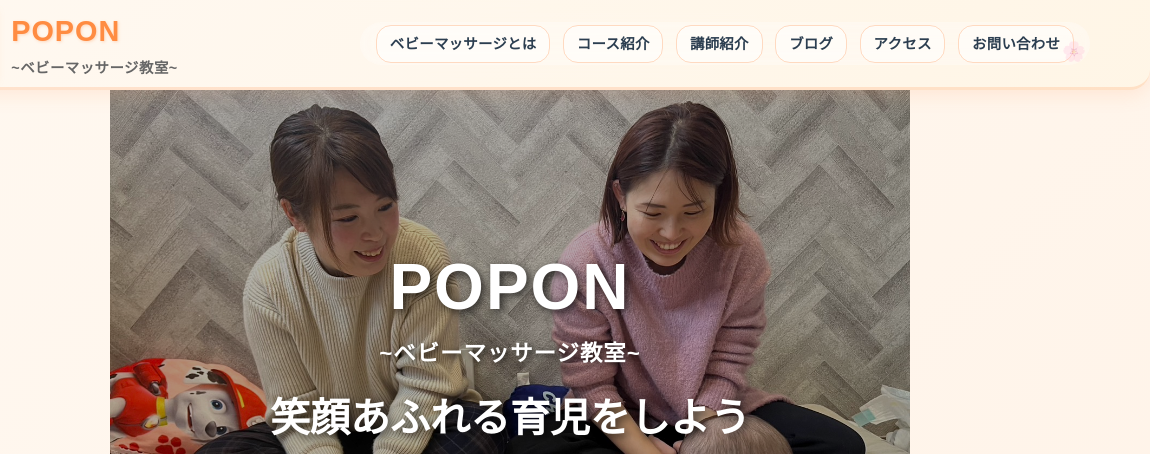
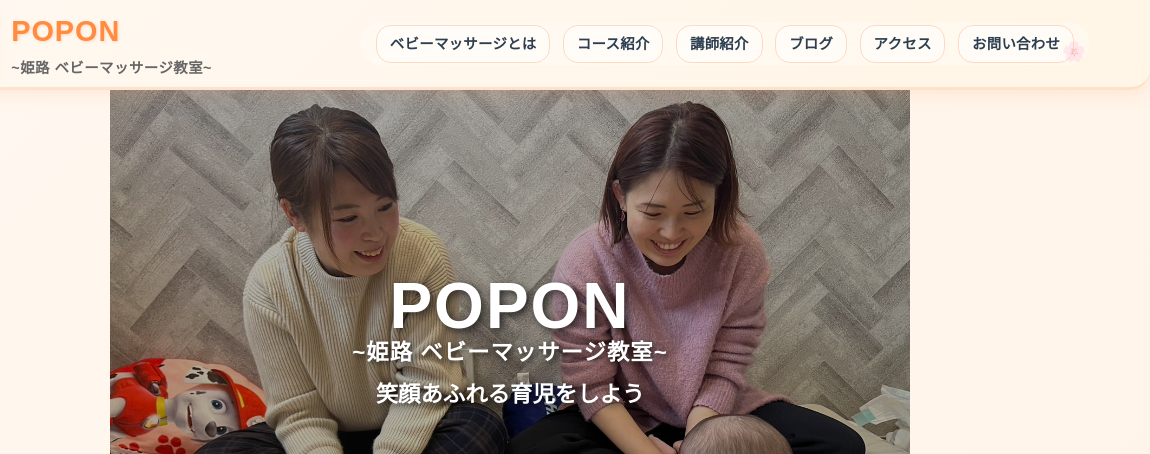
Before and after one commit to higejori/popon-baby-massage, a plain HTML site: page src/index.html in a window 1280 px wide. Shown: the top 454 px of the page, 130-1280 px from the left. Drawn offline with Linux system fonts and the light colour scheme.

Commit message:
サイト全体のコンテンツとデザインを改善
■ヘッダー・メインビジュアル
・「ベビーマッサージ教室」→「姫路 ベビーマッサージ教室」に変更

■メインビジュアル
・POPONとサブタイトルの行間を狭く調整（0.5rem→0.2rem）
・サブタイトルとメッセージの行間を調整（1.5rem→0.8rem）
・「笑顔あふれる育児をしよう」のフォントサイズを大幅縮小（2.5rem→1.4rem）

■ベビーマッサージとは
・オイル説明文を「赤ちゃんにやさしいオイルを使用」のみに簡略化
・画像はそのまま維持

■ブログ
・「ブログを見る」ボタンをinline-blockに変更
・width: autoで文字幅に合わせた横幅に調整
・中央揃えでレイアウト維持

🤖 Generated with [Claude Code](https://claude.ai/code)

Co-Authored-By: Claude <noreply@anthropic.com>

```diff
--- a/src/index.html
+++ b/src/index.html
@@ -57,7 +57,7 @@
                 <img src="images/POPON ロゴ.png" alt="POPON" class="logo-image">
                 <div class="logo-text">
                     <h1>POPON</h1>
-                    <p>~ベビーマッサージ教室~</p>
+                    <p>~姫路 ベビーマッサージ教室~</p>
                 </div>
             </div>
             <nav class="nav">
@@ -86,7 +86,7 @@
         <div class="hero-overlay">
             <div class="hero-text-container">
                 <h1 class="hero-title">POPON</h1>
-                <p class="hero-subtitle">~ベビーマッサージ教室~</p>
+                <p class="hero-subtitle">~姫路 ベビーマッサージ教室~</p>
                 <h2 class="hero-message">笑顔あふれる育児をしよう</h2>
             </div>
             <div class="hero-buttons">
@@ -159,7 +159,6 @@
                         </div>
                         <div class="oil-text-new">
                             <h4 class="oil-title">赤ちゃんにやさしいオイルを使用</h4>
-                            <p>ホホバオイルを使って、赤ちゃんのお肌を優しくマッサージします。オイルで滑らかにすることで、より心地よいマッサージができます。</p>
                         </div>
                     </div>
                 </div>
@@ -259,7 +258,9 @@
                     <h3>日々の様子をお届けしています</h3>
                     <p>POPONの日常や、ベビーマッサージの魅力、育児に関する情報などを定期的に更新しています。</p>
                     <p>レッスンの様子や赤ちゃんたちの可愛い瞬間なども写真とともにご紹介していますので、ぜひご覧ください。</p>
-                    <a href="https://ameblo.jp/tnk-babu/" target="_blank" class="btn btn-blog">ブログを見る</a>
+                    <div style="text-align: center;">
+                        <a href="https://ameblo.jp/tnk-babu/" target="_blank" class="btn btn-blog">ブログを見る</a>
+                    </div>
                 </div>
             </div>
         </div>
--- a/src/styles.css
+++ b/src/styles.css
@@ -200,13 +200,14 @@ body {
 
 .hero-text-container {
     text-align: center;
+    line-height: 1.2;
 }
 
 .hero-title {
     font-size: 4rem;
     color: #ffffff;
     font-weight: 900;
-    margin: 0 0 0.5rem 0;
+    margin: 0 0 0.2rem 0;
     text-shadow: 3px 3px 8px rgba(0, 0, 0, 0.7);
     letter-spacing: 2px;
 }
@@ -214,7 +215,7 @@ body {
 .hero-subtitle {
     font-size: 1.4rem;
     color: #ffffff;
-    margin: -0.5rem 0 1.5rem 0;
+    margin: -0.5rem 0 0.8rem 0;
     font-weight: 600;
     text-shadow: 2px 2px 6px rgba(0, 0, 0, 0.7);
     letter-spacing: 1px;
@@ -222,7 +223,7 @@ body {
 }
 
 .hero-message {
-    font-size: 2.5rem;
+    font-size: 1.4rem;
     color: #ffffff;
     margin: 0;
     font-weight: bold;
@@ -880,8 +881,9 @@ body {
 }
 
 .btn-blog {
-    display: block;
+    display: inline-block;
     margin: 0 auto;
+    width: auto;
 }
 
 /* お問い合わせ */
```
